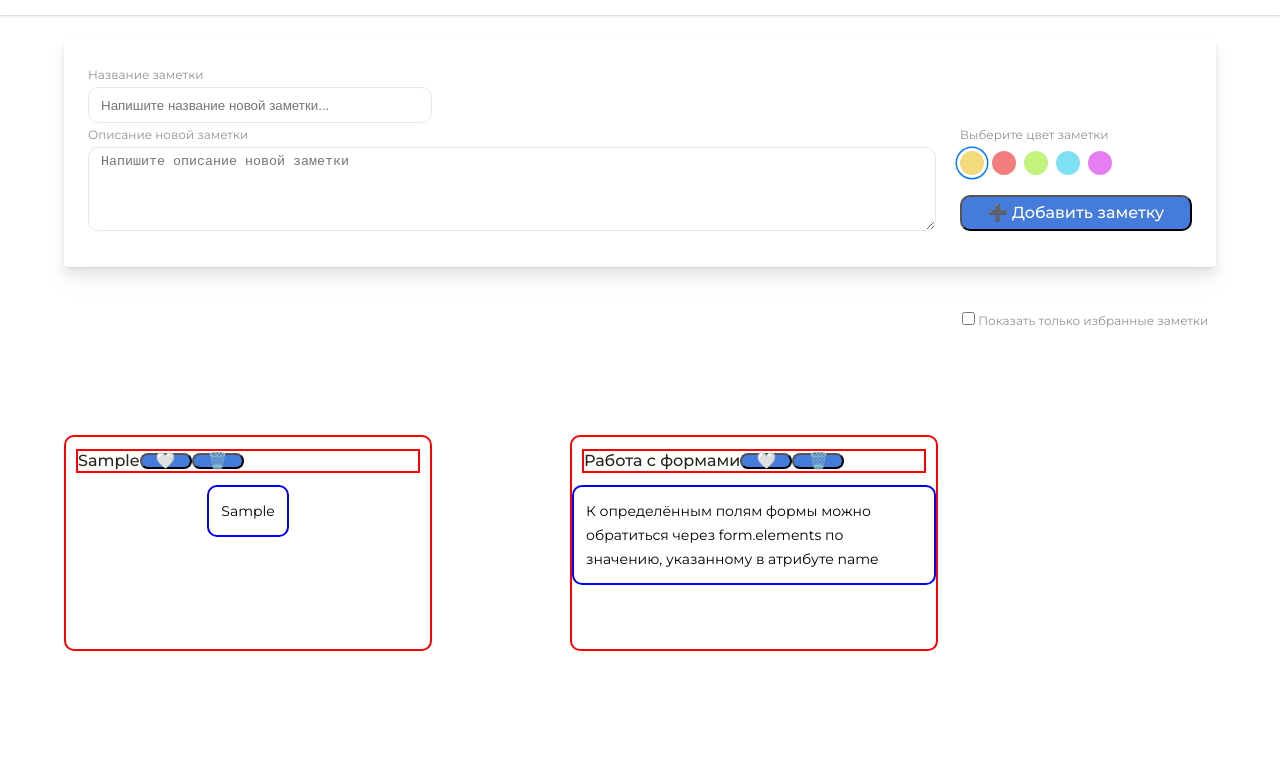
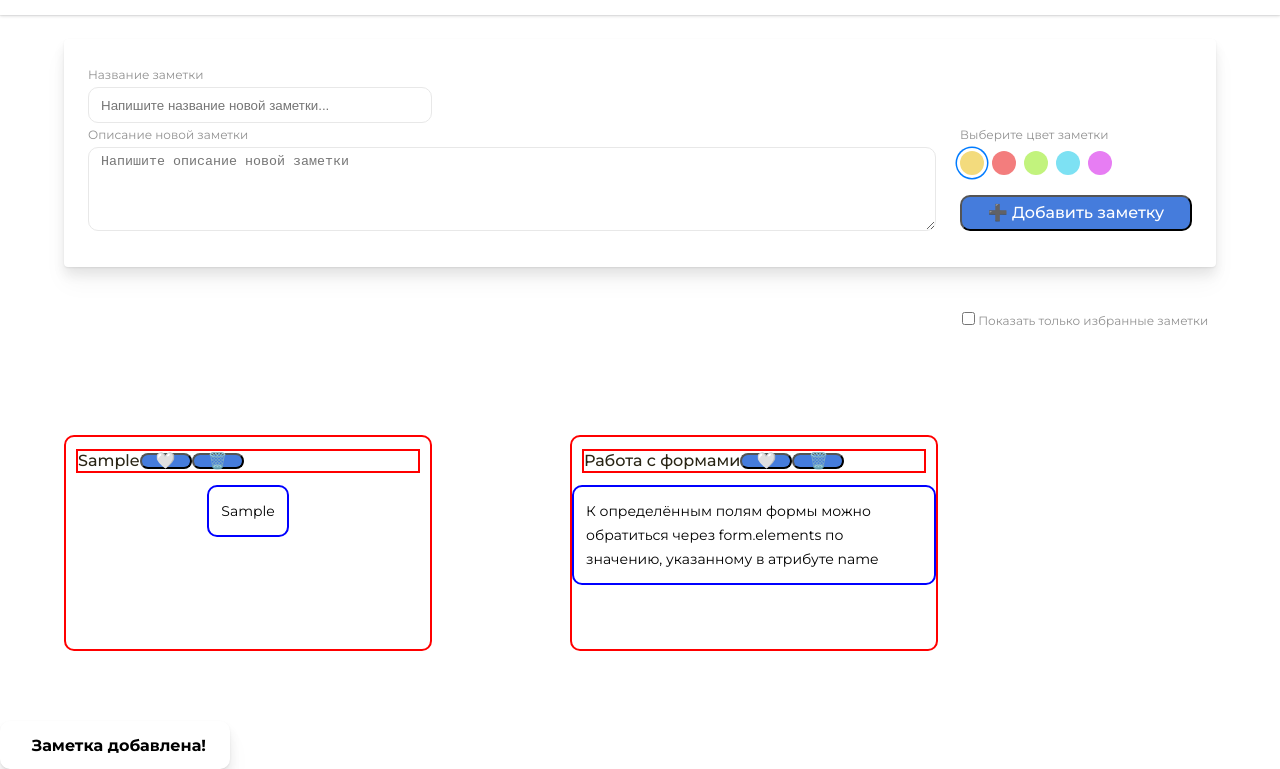
Before and after one commit to StarovoitKaterina/Project_notes, a plain HTML site: page index.html in a window 1280 px wide. Both pictures are taken after typing "Sample", "Sample" into the empty fields and a click on the button "➕ Добавить заметку". Shown: the part 45-814 px from the top of the page. Drawn offline with Linux system fonts and the light colour scheme.

Commit message:
change message

```diff
--- a/css/style.css
+++ b/css/style.css
@@ -263,3 +263,19 @@ p {
     width: 254px;
     height: 24px;
 }
+.messages-box{
+    display: flex;
+    align-items: center;
+    justify-content: flex-end;
+    flex-direction: row;
+    gap: 10px;
+    border-radius: 10px;
+    padding: 12px 24px;
+    width: 230px;
+    height: 48px;
+    box-shadow: 0 8px 12px 0 rgba(11, 12, 13, 0.08), 0 16px 24px 0 rgba(11, 12, 13, 0.04), 0 1px 2px 0 rgba(11, 12, 13, 0.08);
+    transition: opacity 0.3s ease;
+    font-weight: bold;
+    margin-top: 10px;
+    text-align: center;
+}
--- a/js/script.js
+++ b/js/script.js
@@ -72,6 +72,16 @@ const view = {
             event.preventDefault()
             const title = name.value
             const task = newNotes.value
+
+            if(title.length > 50){
+                view.displayMessage('Максимальная длина заголовка - 50 символов')
+                return
+            }
+
+            if(title===''||task===''){
+                view.displayMessage('Пожалуйста, заполните все поля')
+                return
+            }
             controller.addTask(title, task)
             name.value = ''
             newNotes.value = ''
@@ -80,7 +90,7 @@ const view = {
         list.addEventListener('click', function (event) {
             if (event.target.classList.contains('delete-button')) {
                 const notesID = +event.target.closest('li').id
-                controller.deleteTask(notesID)
+                    controller.deleteTask(notesID)
             }
         })
 
@@ -143,6 +153,15 @@ const view = {
         <p>Заполните поля выше и создайте свою первую заметку!</p>
     `
         }
+    },
+
+    displayMessage(message) {
+        const messageBox = document.querySelector('.messages-box')
+        messageBox.textContent = message
+
+        setTimeout(() => {
+            messageBox.innerHTML = ''
+        },3000)
     }
 }
 
@@ -150,10 +169,12 @@ const controller = {
     addTask(title, task) {
         if (title.trim() !== '' && task.trim() !== '') {
             model.addTask(title, task)
+            view.displayMessage('Заметка добавлена!')
         }
     },
     deleteTask(notesID) {
         model.deleteTask(notesID)
+        view.displayMessage('Заметка удалена')
     },
     isFavorite(notesID){
         model.isFavorite(notesID)
```
